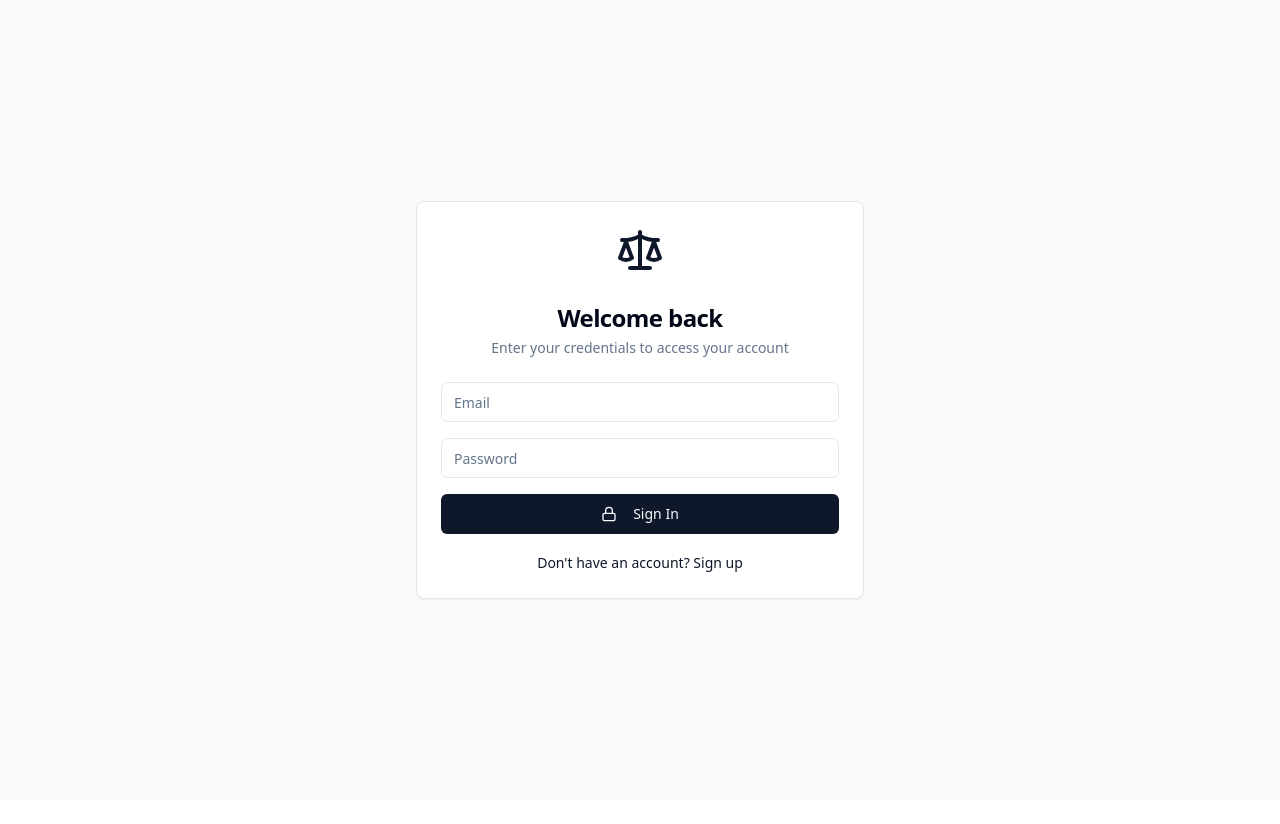
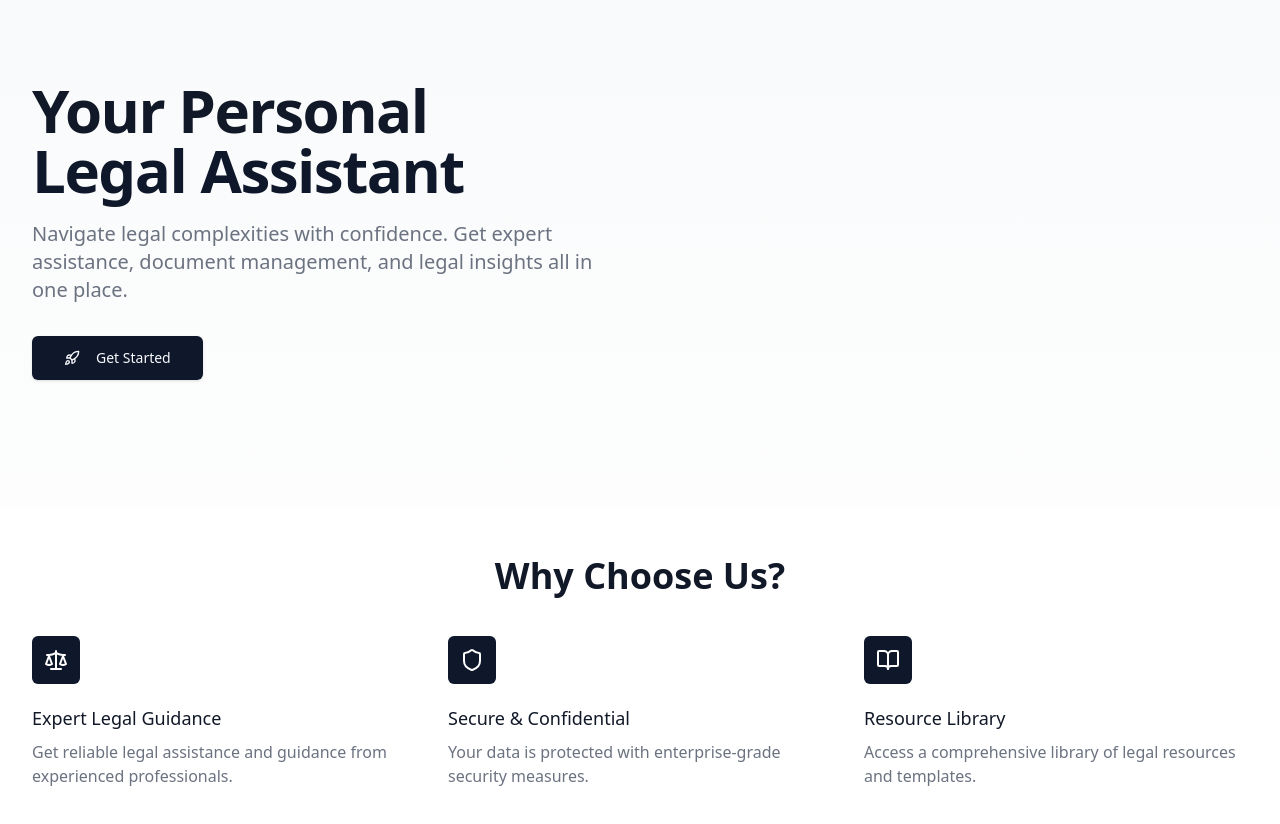
Before and after one commit to AIProGuru/juris-flow-assist, a React (Vite) app: page / in a window 1280 px wide. Before the commit this address led to /auth. Shown: the top 824 px of the page. Before the commit the page ends 800 px from the top, so only its background shows below. Built offline with nearby package versions, Linux system fonts and the light colour scheme.

Commit message:
feat: Implement landing page
Add a landing page to the application.

```diff
--- a/src/App.tsx
+++ b/src/App.tsx
@@ -8,6 +8,7 @@ import { AuthProvider } from "./contexts/AuthContext";
 import { useAuth } from "./contexts/AuthContext";
 import Index from "./pages/Index";
 import Auth from "./pages/Auth";
+import Landing from "./pages/Landing";
 import NotFound from "./pages/NotFound";
 
 const queryClient = new QueryClient();
@@ -34,9 +35,10 @@ const App = () => (
         <Sonner />
         <BrowserRouter>
           <Routes>
+            <Route path="/" element={<Landing />} />
             <Route path="/auth" element={<Auth />} />
             <Route
-              path="/"
+              path="/dashboard"
               element={
                 <ProtectedRoute>
                   <Index />
--- a/src/pages/Auth.tsx
+++ b/src/pages/Auth.tsx
@@ -27,7 +27,7 @@ const Auth = () => {
           password,
         });
         if (error) throw error;
-        navigate("/");
+        navigate("/dashboard");
       } else {
         const { error } = await supabase.auth.signUp({
           email,
--- a/src/pages/Index.tsx
+++ b/src/pages/Index.tsx
@@ -9,7 +9,7 @@ const Index = () => {
 
   const handleLogout = async () => {
     await supabase.auth.signOut();
-    navigate("/auth");
+    navigate("/");
   };
 
   return (
@@ -18,7 +18,7 @@ const Index = () => {
         <div className="max-w-7xl mx-auto px-4 sm:px-6 lg:px-8">
           <div className="flex justify-between h-16">
             <div className="flex items-center">
-              <h1 className="text-xl font-semibold">Legal Assistant</h1>
+              <h1 className="text-xl font-semibold">Dashboard</h1>
             </div>
             <div className="flex items-center">
               <Button
@@ -35,7 +35,7 @@ const Index = () => {
       </nav>
       <main className="max-w-7xl mx-auto py-6 sm:px-6 lg:px-8">
         <div className="px-4 py-6 sm:px-0">
-          <h2 className="text-2xl font-bold mb-4">Welcome to Legal Assistant</h2>
+          <h2 className="text-2xl font-bold mb-4">Welcome to Your Dashboard</h2>
           <p className="text-gray-600">Your legal assistant dashboard will be implemented here.</p>
         </div>
       </main>
--- /dev/null
+++ b/src/pages/Landing.tsx
@@ -0,0 +1,99 @@
+
+import { useNavigate } from "react-router-dom";
+import { Button } from "@/components/ui/button";
+import { Scale, RocketIcon, ShieldIcon, BookOpen } from "lucide-react";
+
+const Landing = () => {
+  const navigate = useNavigate();
+
+  return (
+    <div className="min-h-screen bg-gradient-to-b from-gray-50 to-white">
+      {/* Hero Section */}
+      <div className="relative overflow-hidden">
+        <div className="max-w-7xl mx-auto">
+          <div className="relative z-10 pb-8 sm:pb-16 md:pb-20 lg:w-full lg:pb-28 xl:pb-32">
+            <main className="mt-10 mx-auto max-w-7xl px-4 sm:mt-12 sm:px-6 lg:mt-16 lg:px-8 xl:mt-20">
+              <div className="sm:text-center lg:text-left">
+                <h1 className="text-4xl tracking-tight font-extrabold text-gray-900 sm:text-5xl md:text-6xl">
+                  <span className="block">Your Personal</span>
+                  <span className="block text-primary">Legal Assistant</span>
+                </h1>
+                <p className="mt-3 text-base text-gray-500 sm:mt-5 sm:text-lg sm:max-w-xl sm:mx-auto md:mt-5 md:text-xl lg:mx-0">
+                  Navigate legal complexities with confidence. Get expert assistance, document management, and legal insights all in one place.
+                </p>
+                <div className="mt-5 sm:mt-8 sm:flex sm:justify-center lg:justify-start">
+                  <div className="rounded-md shadow">
+                    <Button
+                      size="lg"
+                      className="w-full flex items-center justify-center"
+                      onClick={() => navigate("/auth")}
+                    >
+                      <RocketIcon className="mr-2" />
+                      Get Started
+                    </Button>
+                  </div>
+                </div>
+              </div>
+            </main>
+          </div>
+        </div>
+      </div>
+
+      {/* Features Section */}
+      <div className="py-12 bg-white">
+        <div className="max-w-7xl mx-auto px-4 sm:px-6 lg:px-8">
+          <div className="lg:text-center">
+            <h2 className="text-3xl font-extrabold text-gray-900 sm:text-4xl">
+              Why Choose Us?
+            </h2>
+          </div>
+
+          <div className="mt-10">
+            <div className="space-y-10 md:space-y-0 md:grid md:grid-cols-3 md:gap-x-8 md:gap-y-10">
+              {/* Feature 1 */}
+              <div className="relative">
+                <div className="flex items-center justify-center h-12 w-12 rounded-md bg-primary text-white">
+                  <Scale className="h-6 w-6" />
+                </div>
+                <div className="mt-5">
+                  <h3 className="text-lg font-medium text-gray-900">Expert Legal Guidance</h3>
+                  <p className="mt-2 text-base text-gray-500">
+                    Get reliable legal assistance and guidance from experienced professionals.
+                  </p>
+                </div>
+              </div>
+
+              {/* Feature 2 */}
+              <div className="relative">
+                <div className="flex items-center justify-center h-12 w-12 rounded-md bg-primary text-white">
+                  <ShieldIcon className="h-6 w-6" />
+                </div>
+                <div className="mt-5">
+                  <h3 className="text-lg font-medium text-gray-900">Secure & Confidential</h3>
+                  <p className="mt-2 text-base text-gray-500">
+                    Your data is protected with enterprise-grade security measures.
+                  </p>
+                </div>
+              </div>
+
+              {/* Feature 3 */}
+              <div className="relative">
+                <div className="flex items-center justify-center h-12 w-12 rounded-md bg-primary text-white">
+                  <BookOpen className="h-6 w-6" />
+                </div>
+                <div className="mt-5">
+                  <h3 className="text-lg font-medium text-gray-900">Resource Library</h3>
+                  <p className="mt-2 text-base text-gray-500">
+                    Access a comprehensive library of legal resources and templates.
+                  </p>
+                </div>
+              </div>
+            </div>
+          </div>
+        </div>
+      </div>
+    </div>
+  );
+};
+
+export default Landing;
```
